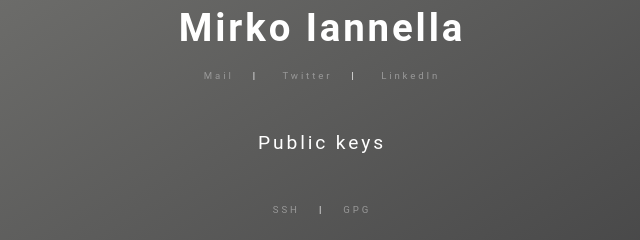
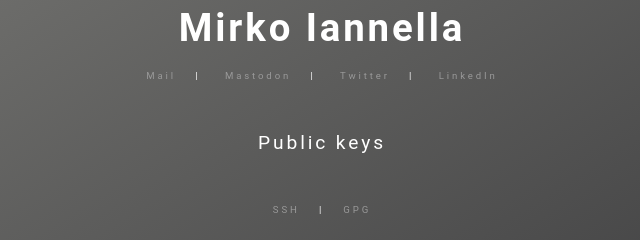
Before and after one commit to Mikrobit/iannella.sh, a plain HTML site: page index.html in a window 1280 px wide. Shown: the part 186-426 px from the top of the page, 318-958 px from the left. Drawn offline with Linux system fonts and the light colour scheme.

Commit message:
Add Mastodon

```diff
--- a/index.html
+++ b/index.html
@@ -11,6 +11,7 @@
             <div id="name">Mirko Iannella</div>
             <div class="links">
                 <a href="mailto:mirko@iannella.sh">Mail</a>|
+                <a rel="me" href="https://hachyderm.io/@upasaka">Mastodon</a>|
                 <a href="https://twitter.com/upasaka_pl">Twitter</a>|
                 <a href="https://www.linkedin.com/in/iannella">LinkedIn</a>
             </div>
```
